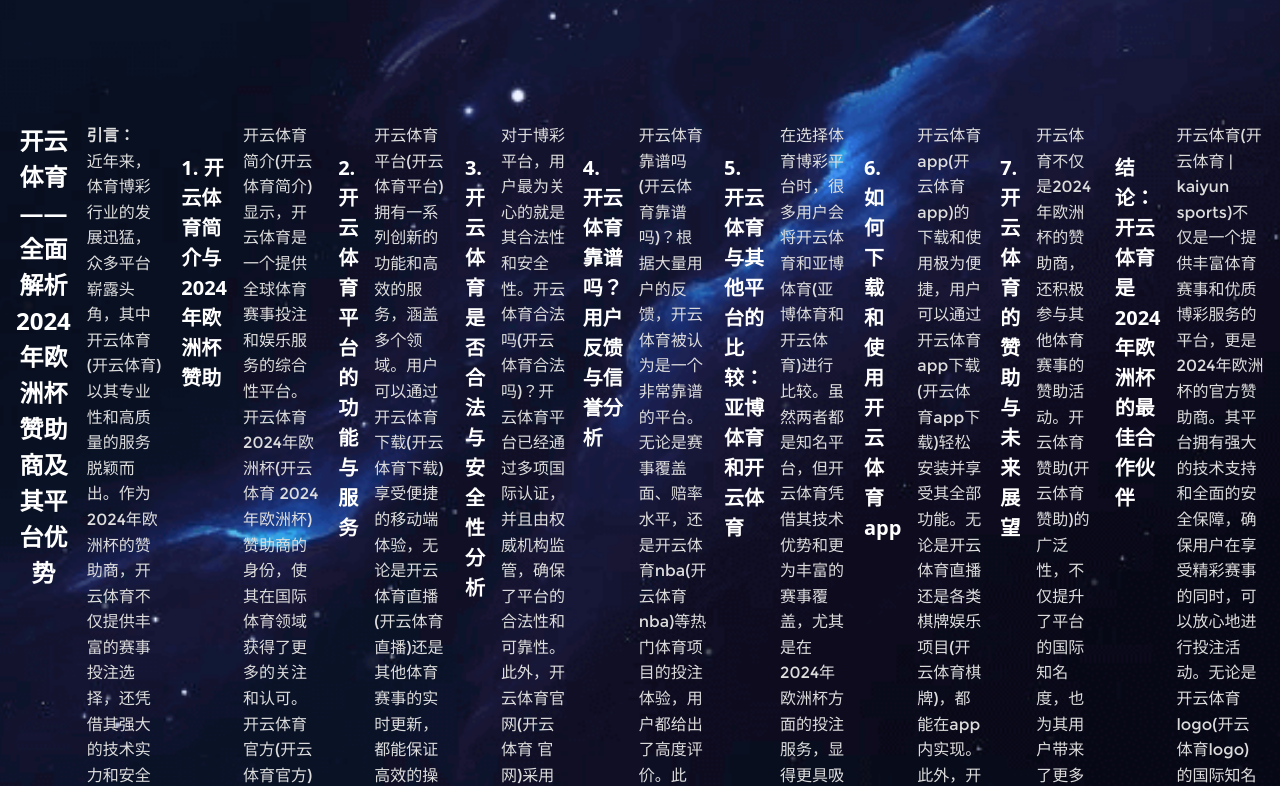
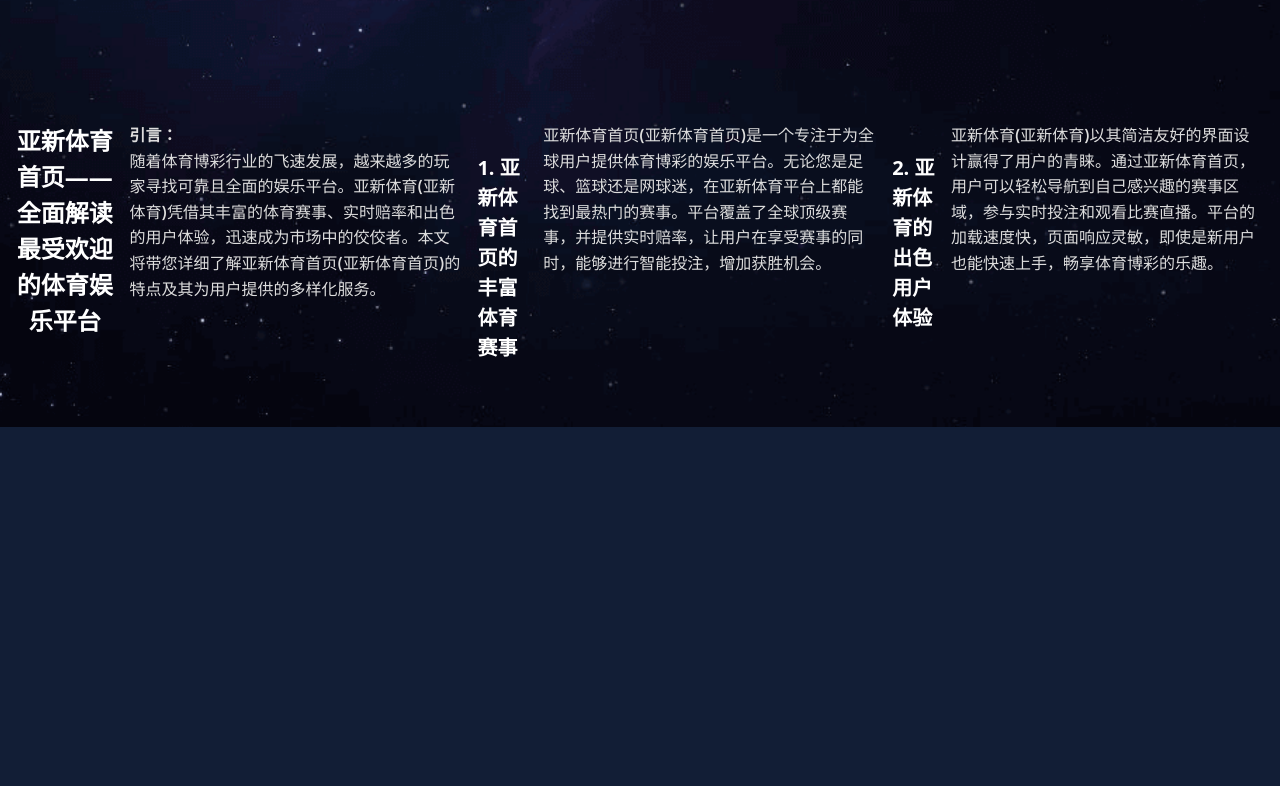
Before and after one commit to innuendo999/yaxin, a plain HTML site: page index.html in a window 1280 px wide. Shown: the part 1021-1807 px from the top of the page. After the commit the page ends 1448 px from the top, so only its background shows below. Drawn offline with Linux system fonts and the light colour scheme; a web font is replaced by a local one.

Commit message:
Update index.html

```diff
--- a/index.html
+++ b/index.html
@@ -1,9 +1,9 @@
 <html><head>
   <meta charset="utf-8">
   <link rel="shortcut icon" href="/favicon.ico">
-  <title>开云体育 - Kaiyun开云体育官网</title>
-  <meta content="开云体育APP 是全球首款综合娱乐APP，运行流畅，完美运行。海量体育赛事、顶级电竞赛事、娱乐直播、博彩电子游戏等，最新最全的娱乐项目尽在掌中，体验扫码下载，即刻拥有！" name="description"/>
-  <link rel="canonical" href="https://kaiyuncasino.com/" />
+  <title>亚新体育首页 - 亚新体育</title>
+  <meta content="亚新体育首页提供丰富的体育赛事和高赔率投注，安全可靠，用户体验一流。立即注册，享受全方位的体育娱乐服务！" name="description"/>
+  <link rel="canonical" href="https://yaxin-sports.net/" />
 
   <meta name="viewport" content="width=device-width,initial-scale=1,maximum-scale=1,user-scalable=no,viewport-fit=cover">
   <script type="text/javascript" src="/static/jquery.min.js"></script>
@@ -72,7 +72,7 @@
               </div>
               <div class="game-wrapper_ag-join">
                 <h1 class="ag-font">
-                开云体育·(中国)官方网站
+                亚新体育首页
                 </h1>
                 <p>🏆行业龙头🏆信誉保证🏆大额无忧
                 </p>
@@ -304,84 +304,33 @@
 
           <!-- Title -->
           <h1 class="main-title" style="font-size: 24px; color: #fff; text-align: center; margin-bottom: 20px;">
-            开云体育——全面解析2024年欧洲杯赞助商及其平台优势
+            亚新体育首页——全面解读最受欢迎的体育娱乐平台
           </h1>
 
           <!-- Introduction -->
           <p class="intro-text" style="font-size: 16px; color: #ddd; line-height: 1.6;">
             <strong>引言：</strong><br>
-            近年来，体育博彩行业的发展迅猛，众多平台崭露头角，其中开云体育(开云体育)以其专业性和高质量的服务脱颖而出。作为2024年欧洲杯的赞助商，开云体育不仅提供丰富的赛事投注选择，还凭借其强大的技术实力和安全保障，赢得了无数用户的信赖。本文将深入解析开云体育官网(开云体育官网)的优势及其是否靠谱(开云体育靠谱吗)，帮助您全面了解这个备受瞩目的平台。
+            随着体育博彩行业的飞速发展，越来越多的玩家寻找可靠且全面的娱乐平台。亚新体育(亚新体育)凭借其丰富的体育赛事、实时赔率和出色的用户体验，迅速成为市场中的佼佼者。本文将带您详细了解亚新体育首页(亚新体育首页)的特点及其为用户提供的多样化服务。
           </p>
 
           <!-- Section 1 -->
           <h2 class="section-title" style="font-size: 20px; color: #fff; margin-top: 30px;">
-            1. 开云体育简介与2024年欧洲杯赞助
+            1. 亚新体育首页的丰富体育赛事
           </h2>
           <p class="section-content" style="font-size: 16px; color: #ddd; line-height: 1.6;">
-            开云体育简介(开云体育简介)显示，开云体育是一个提供全球体育赛事投注和娱乐服务的综合性平台。开云体育2024年欧洲杯(开云体育 2024年欧洲杯)赞助商的身份，使其在国际体育领域获得了更多的关注和认可。开云体育官方(开云体育官方)已经确认将全力支持这项顶级赛事的推广活动，通过其官网和开云体育app下载(开云体育app下载)为用户提供最新赛事资讯和投注服务。
+            亚新体育首页(亚新体育首页)是一个专注于为全球用户提供体育博彩的娱乐平台。无论您是足球、篮球还是网球迷，在亚新体育平台上都能找到最热门的赛事。平台覆盖了全球顶级赛事，并提供实时赔率，让用户在享受赛事的同时，能够进行智能投注，增加获胜机会。
           </p>
 
           <!-- Section 2 -->
           <h2 class="section-title" style="font-size: 20px; color: #fff; margin-top: 30px;">
-            2. 开云体育平台的功能与服务
+            2. 亚新体育的出色用户体验
           </h2>
           <p class="section-content" style="font-size: 16px; color: #ddd; line-height: 1.6;">
-            开云体育平台(开云体育平台)拥有一系列创新的功能和高效的服务，涵盖多个领域。用户可以通过开云体育下载(开云体育下载)享受便捷的移动端体验，无论是开云体育直播(开云体育直播)还是其他体育赛事的实时更新，都能保证高效的操作体验。此外，开云体育提款(开云体育提款)和开云体育存款(开云体育存款)功能也极为快捷，确保用户资金安全与便捷性。
+            亚新体育(亚新体育)以其简洁友好的界面设计赢得了用户的青睐。通过亚新体育首页，用户可以轻松导航到自己感兴趣的赛事区域，参与实时投注和观看比赛直播。平台的加载速度快，页面响应灵敏，即使是新用户也能快速上手，畅享体育博彩的乐趣。
           </p>
 
-          <!-- Section 3 -->
-          <h2 class="section-title" style="font-size: 20px; color: #fff; margin-top: 30px;">
-            3. 开云体育是否合法与安全性分析
-          </h2>
-          <p class="section-content" style="font-size: 16px; color: #ddd; line-height: 1.6;">
-            对于博彩平台，用户最为关心的就是其合法性和安全性。开云体育合法吗(开云体育合法吗)？开云体育平台已经通过多项国际认证，并且由权威机构监管，确保了平台的合法性和可靠性。此外，开云体育官网(开云体育 官网)采用了先进的加密技术，保障用户的个人信息和资金安全，让用户可以放心参与各类投注活动。
-          </p>
+          <!-- Section 3
 
-          <!-- Section 4 -->
-          <h2 class="section-title" style="font-size: 20px; color: #fff; margin-top: 30px;">
-            4. 开云体育靠谱吗？用户反馈与信誉分析
-          </h2>
-          <p class="section-content" style="font-size: 16px; color: #ddd; line-height: 1.6;">
-            开云体育靠谱吗(开云体育靠谱吗)？根据大量用户的反馈，开云体育被认为是一个非常靠谱的平台。无论是赛事覆盖面、赔率水平，还是开云体育nba(开云体育nba)等热门体育项目的投注体验，用户都给出了高度评价。此外，开云体育最新链接(开云体育最新链接)始终保持更新，确保用户能够及时访问平台，畅享无障碍的娱乐体验。
-          </p>
-
-          <!-- Section 5 -->
-          <h2 class="section-title" style="font-size: 20px; color: #fff; margin-top: 30px;">
-            5. 开云体育与其他平台的比较：亚博体育和开云体育
-          </h2>
-          <p class="section-content" style="font-size: 16px; color: #ddd; line-height: 1.6;">
-            在选择体育博彩平台时，很多用户会将开云体育和亚博体育(亚博体育和开云体育)进行比较。虽然两者都是知名平台，但开云体育凭借其技术优势和更为丰富的赛事覆盖，尤其是在2024年欧洲杯方面的投注服务，显得更具吸引力。此外，开云体育官方平台(开云体育官方平台)的安全性和用户支持也让其在行业中处于领先地位。
-          </p>
-
-          <!-- Section 6 -->
-          <h2 class="section-title" style="font-size: 20px; color: #fff; margin-top: 30px;">
-            6. 如何下载和使用开云体育app
-          </h2>
-          <p class="section-content" style="font-size: 16px; color: #ddd; line-height: 1.6;">
-            开云体育app(开云体育app)的下载和使用极为便捷，用户可以通过开云体育app下载(开云体育app下载)轻松安装并享受其全部功能。无论是开云体育直播还是各类棋牌娱乐项目(开云体育棋牌)，都能在app内实现。此外，开云体育app的界面设计简洁明了，即使是新用户也能轻松上手，迅速找到自己喜欢的赛事或游戏。
-          </p>
-
-          <!-- Section 7 -->
-          <h2 class="section-title" style="font-size: 20px; color: #fff; margin-top: 30px;">
-            7. 开云体育的赞助与未来展望
-          </h2>
-          <p class="section-content" style="font-size: 16px; color: #ddd; line-height: 1.6;">
-            开云体育不仅是2024年欧洲杯的赞助商，还积极参与其他体育赛事的赞助活动。开云体育赞助(开云体育赞助)的广泛性，不仅提升了平台的国际知名度，也为其用户带来了更多优质的赛事资源。开云体育集团(开云体育集团)计划在未来进一步扩展其业务范围，为全球用户提供更加丰富的体育娱乐体验。
-          </p>
-
-          <!-- Conclusion -->
-          <h2 class="section-title" style="font-size: 20px; color: #fff; margin-top: 30px;">
-            结论：开云体育是2024年欧洲杯的最佳合作伙伴
-          </h2>
-          <p class="section-content" style="font-size: 16px; color: #ddd; line-height: 1.6;">
-            开云体育(开云体育 | kaiyun sports)不仅是一个提供丰富体育赛事和优质博彩服务的平台，更是2024年欧洲杯的官方赞助商。其平台拥有强大的技术支持和全面的安全保障，确保用户在享受精彩赛事的同时，可以放心地进行投注活动。无论是开云体育logo(开云体育logo)的国际知名度，还是开云体育官网的高效服务，都证明了这个平台的实力。立即访问开云体育网址(开云体育网址)，体验极致的体育娱乐与博彩乐趣！
-          </p>
-
-        </div>
-      </div>
-    </div>
-  </section>
-</div>
 
 
     </div>
```
